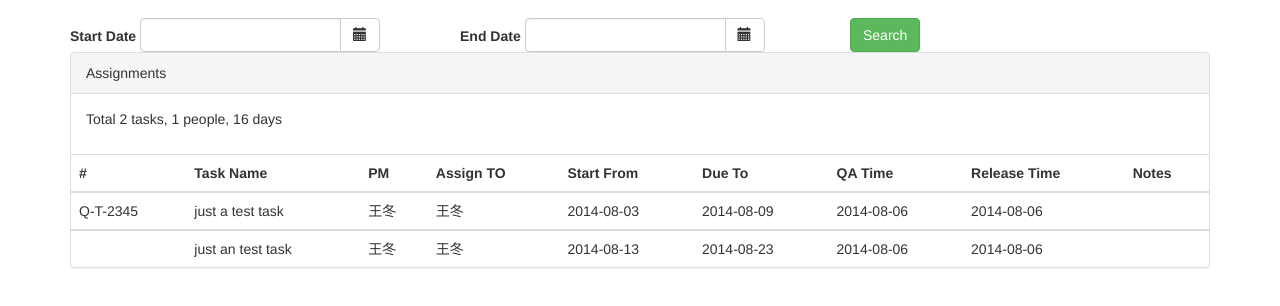
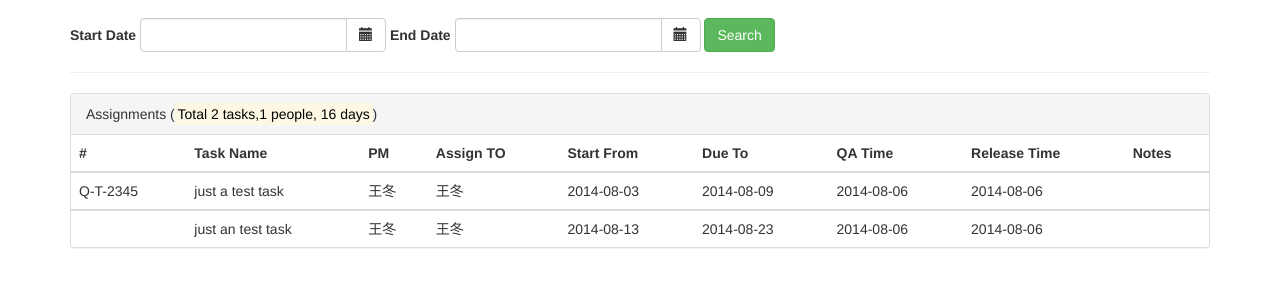
Before and after one commit to wd/task-assign, a plain HTML site: page index.html at #/tasklists in a window 1280 px wide. Shown: the part 54-360 px from the top of the page. Drawn offline with Linux system fonts and the light colour scheme.

Commit message:
little fix

```diff
--- a/index.html
+++ b/index.html
@@ -10,6 +10,7 @@
         <title></title>
         <style>
          .nav, .pagination, .carousel, .panel-title a { cursor: pointer; }
+         html {overflow: -moz-scrollbars-vertical; overflow: scroll;}
         </style>
         <!-- Bootstrap core CSS -->
         <link href="css/bootstrap.min.css" rel="stylesheet">
--- a/task_lists.html
+++ b/task_lists.html
@@ -1,40 +1,29 @@
 <!-- Main component for a primary marketing message or call to action -->
 <div ng-controller="ListCtrl">
-    <form class="form-inline row" role="form">
-        <div class="form-group col-md-4 ">
+    <form class="form-inline" role="form">
+        <label for="enddate" class="control-label">Start Date</label>
         <div class="input-group">
-                <label for="enddate" class="control-label">Start Date</label>
-            </div>
-            <div class="input-group col-md-8">
             <input type="text" class="form-control" datepicker-popup="{{dpFormat}}" ng-model="dtStart" is-open="dpStartOpened" min-date="dpStartMinDate" max-date="'2015-06-22'" datepicker-options="dateOptions" date-disabled="dateDisabled(date, mode)" ng-required="true" close-text="Close" />
             <span class="input-group-btn">
                 <button type="button" class="btn btn-default" ng-click="dpStartOpen($event)"><i class="glyphicon glyphicon-calendar"></i></button>
             </span>
         </div>
-        </div>
-        <div class="form-group col-md-4">
+        <label for="enddate" class="control-label">End Date</label>
         <div class="input-group">
-                <label for="enddate" class="control-label">End Date</label>
-            </div>
-            <div class="input-group col-md-8">
             <input type="text" class="form-control" datepicker-popup="{{dpFormat}}" ng-model="dtEnd" is-open="dpEndOpened" min-date="dpEndMinDate" max-date="'2015-06-22'" datepicker-options="dateOptions" date-disabled="dateDisabled(date, mode)" ng-required="true" close-text="Close" />
             <span class="input-group-btn">
                 <button type="button" class="btn btn-default" ng-click="dpEndOpen($event)"><i class="glyphicon glyphicon-calendar"></i></button>
             </span>
         </div>
-        </div>
-        <div class="form-group col-md-2">
+        <div class="input-group">
             <button class="btn btn-success" ng-click="filterTasks()">Search</button>
         </div>
     </form>
-    <div class=""></div>
+    <hr />
     <div class="panel panel-default">
         <!-- Default panel contents -->
-        <div class="panel-heading">Assignments</div>
-        <div class="panel-body">
-            <p>{{updateTaskSummary()}}Total {{summary.task}} tasks, {{summary.people}} people, {{summary.days}} days</p>
+        <div class="panel-heading">Assignments {{updateTaskSummary()}}(<mark>Total {{summary.task}} tasks,{{summary.people}} people, {{summary.days}} days</mark>)
         </div>
-
         <!-- Table -->
         <table class="table">
             <thead>
```
Lines whose indentation alone changed are shown as unchanged.
